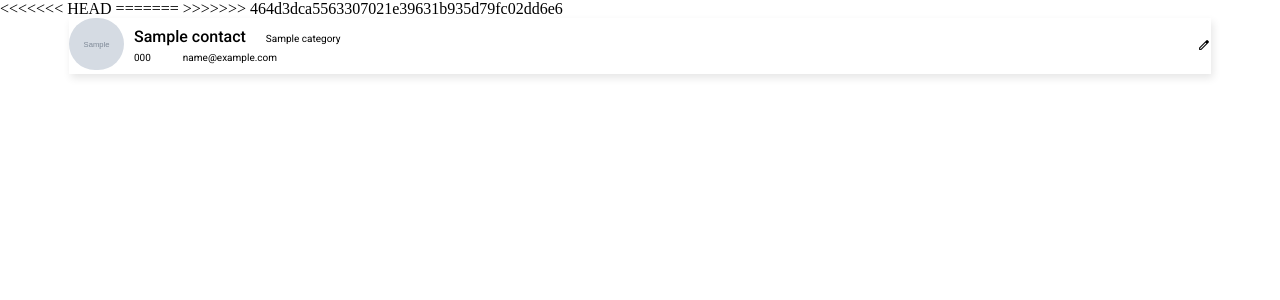
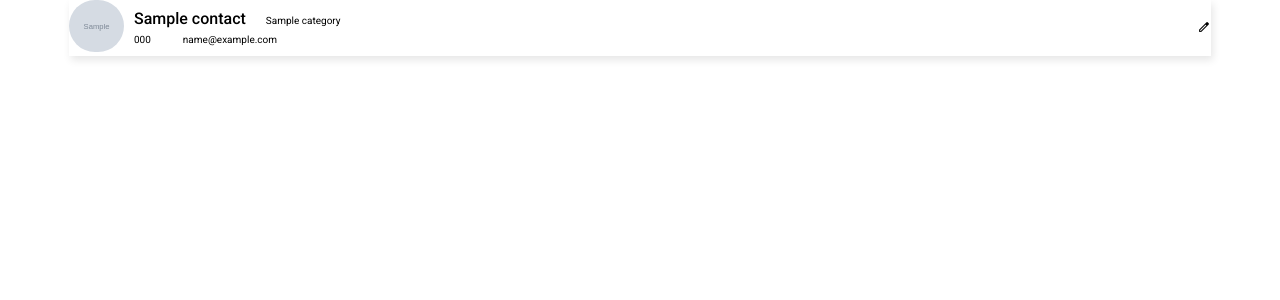
Before and after one commit to carolinarigaudfelix/Contact-List-Python-Django, a Django app: page /1 in a window 1280 px wide. Shown: the top 300 px of the page. Run offline with Django 4.2, Linux system fonts and the light colour scheme; tables that the repository leaves empty hold one stand-in row (values such as "Sample post"); grey boxes marked "Sample" are stand-in pictures.

Commit message:
Merge branch 'main' of https://github.com/carolinarigaudfelix/Notes-Django-Project

```diff
--- a/templates/base.html
+++ b/templates/base.html
@@ -4,15 +4,13 @@
 
 <head>
     <title>Lista de Contatos</title>
-<<<<<<< HEAD
+
     <meta charset="utf-8">
     <link rel="stylesheet" href="https://fonts.googleapis.com/css2?family=Material+Symbols+Outlined:opsz,wght,FILL,GRAD@20..48,100..700,0..1,-50..200" />
     <link rel="preconnect" href="https://fonts.googleapis.com">
     <link rel="preconnect" href="https://fonts.gstatic.com" crossorigin>
     <link href="https://fonts.googleapis.com/css2?family=Roboto:wght@400;500&display=swap" rel="stylesheet">
 
-=======
->>>>>>> 464d3dca5563307021e39631b935d79fc02dd6e6
     <link rel="stylesheet" href="{% static "css/style.css" %}">
 </head>
 
```
